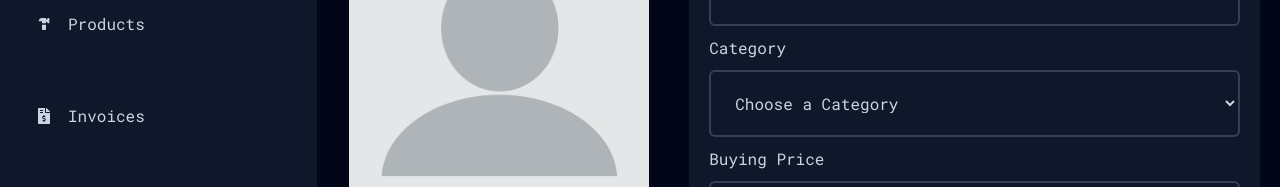
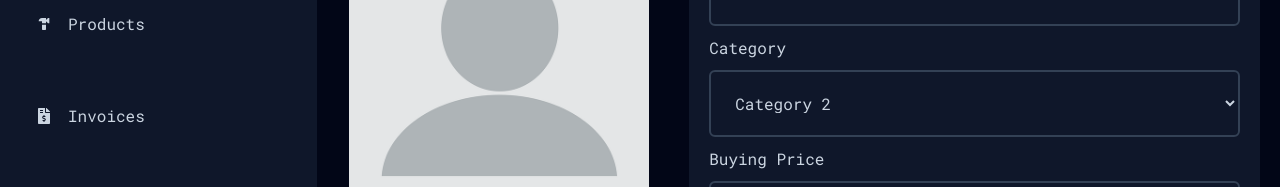
Before and after one commit to esthercate/Hardware-store-management, a Next.js app: page /dashboard/products/1 in a window 1280 px wide. Shown: the part 220-407 px from the top of the page. Built offline with nearby package versions, Linux system fonts and the light colour scheme.

Commit message:
Text changes

```diff
--- a/app/dashboard/products/[id]/page.jsx
+++ b/app/dashboard/products/[id]/page.jsx
@@ -14,7 +14,7 @@ const SingerProductPage = () => {
           <input className='p-5 my-2.5 w-full bg-transparent rounded-md border-2 border-slate-700' type='text' name='title' placeholder='Product Name' />
           <label>Category</label>
           <select name='cat' id='cat' className='p-5 my-2.5 w-full bg-transparent rounded-md border-2 border-slate-700'>
-            <option value='general'>Choose a Category</option>
+            <option value='general'>Category 2</option>
             <option value='category1'>Category 1</option>
             <option value='category2'>Category 2</option>
             <option value='category3'>Category 3</option>
```
